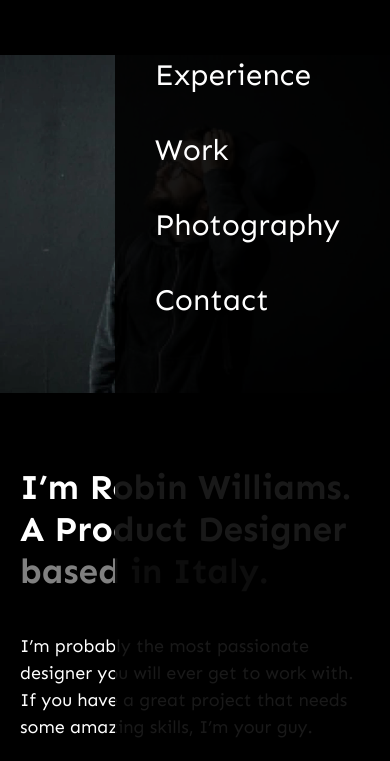
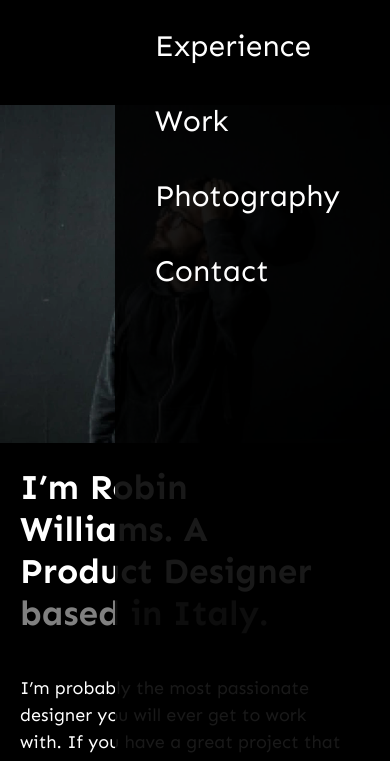
Before and after one commit to Chizhenok/maket-Portfolio, a plain HTML site: page index.html in a window 390 px wide. Both pictures are taken after a click on the link 366 px from the left and 42 px from the top of the page. Shown: the part 70-831 px from the top of the page. Drawn offline with nearby package versions, Linux system fonts and the light colour scheme.

Commit message:
second commit

```diff
--- a/css/burger.css
+++ b/css/burger.css
@@ -86,13 +86,13 @@
 }
 
 .burger-menu_nav {
-  padding-top: 35px;
+  padding-top: 80px;
   padding-bottom: 35px;
   padding-left: 40px;
   padding-right: 40px;
-  position: absolute;
+  position: fixed;
   top: 74px;
-  z-index: 20;
+  z-index: -3;
   display: -webkit-box;
   display: -ms-flexbox;
   display: flex;
@@ -106,7 +106,7 @@
   -webkit-box-direction: normal;
       -ms-flex-flow: column;
           flex-flow: column;
-  height: 70vh;
+  height: 100vh;
   width: 50%;
   background-color: rgba(0, 0, 0, 0.9);
   overflow-y: auto;
@@ -122,6 +122,7 @@
   font-size: 30px;
   line-height: 250%;
   letter-spacing: 1.3;
+
 }
 
 .burger-menu_nav a:hover {
@@ -129,11 +130,15 @@
 }
 
 .burger-menu_active .burger-menu_nav {
-  right: 0;
+ right: 0;
+ z-index: 5;
   -webkit-transition: 0.4s;
   -o-transition: 0.4s;
   transition: 0.4s;
-}
+  position: fixed;
+  top: 0;
+  bottom: 0;
+ }
 }
 
 
@@ -174,10 +179,6 @@
   background-color: #C4C4C4;
 }
 
-.burger-menu_nav {
-  height: 100vh;
-}
-
 .burger-menu_nav a {
   color:#FFFFFF;
   font-family: "Sen-Regular", sans-serif;
--- a/css/main.css
+++ b/css/main.css
@@ -1,3 +1,4 @@
+
 /*
 * Prefixed by https://autoprefixer.github.io
 * PostCSS: v7.0.29,
@@ -12,9 +13,6 @@
 
 
 .start-page {
-    display: -webkit-box;
-    display: -ms-flexbox;
-    display: flex;
     position: relative;
 }
 
@@ -77,6 +75,7 @@ header .wrapper {
     fill:#FFFFFF;
     padding-top: 32px;
 }
+
 
 /*media*/
 
@@ -96,30 +95,41 @@ header .wrapper {
 
 @media all and (max-width:450px) {
 
-    .start-page .menu {
-        display: none;
-    }
-
     .logo {
         padding-top: 24px;
     }
 }
 
+
 /*******************SECTION "ABOUT HERO"***********************/
 
 .about-hero {
+    background: -o-linear-gradient(left, #000000 37.5%, #181823 37.5%);
     background: -webkit-gradient(linear, left top, right top, color-stop(37.5%, #000000), color-stop(37.5%, #181823));
-    background: -o-linear-gradient(left, #000000 37.5%, #181823 37.5%);
     background: linear-gradient(to right, #000000 37.5%, #181823 37.5%);
     width: 100vw;
     position: relative;
     z-index: 1;
+    display: -webkit-box;
+    display: -ms-flexbox;
+    display: flex;
+}
+
+.about-hero .wrapper {
+    width: 100vw;
+    display: -webkit-box;
+    display: -ms-flexbox;
+    display: flex;
+    -webkit-box-pack: end;
+        -ms-flex-pack: end;
+            justify-content: flex-end;
+    padding-right: 40px;
 }
 
 .content {
-    margin-left: 45.5%;
+    margin-top: 23.5%;
+    max-width: 738px;
     margin-bottom: 220px;
-    width: 738px;
 }
 
 h1 {
@@ -127,7 +137,6 @@ h1 {
     font-size: 78px;
     line-height: 120%;
     text-shadow: 0px 4px 4px rgba(0, 0, 0, 0.25);
-    margin-top: 34.5vh;
 }
 
  .h1-grey-color {
@@ -151,153 +160,170 @@ h1 {
     -o-object-fit: cover;
        object-fit: cover;
     position: absolute;
-    top: 18.5vh;
+    top: 18.5%;
     right: 48vw;
     z-index: -1;
 }
 
+
 /*media*/
 
-@media all and (max-width:1380px) {
+@media all and (max-width:1420px) {
+
+   .content {
+        margin-bottom: 20%;
+    }
+}
+
+
+@media all and (max-width:1350px) {
+
     .content {
         max-width: 650px;
-        margin-bottom: 40vh;
-    }
+        margin-bottom: 25%;
+    }
+
    h1 {
         font-size: 68px;
         line-height: 120%;
-        width: 650px;
-        margin-top: 33vh;
     }
     .content p {
         font-size: 16px;
         line-height: 150%;
-        max-width: 615px;
     }
 }
 
 @media all and (max-width:1200px) {
+
     .content {
         max-width: 550px;
-        margin-bottom: 25vh;
-    }
+        margin-bottom: 30%;
+    }
+
     h1 {
         font-size: 58px;
-        width: 500px;
-        margin-top: 27vh;
-    }
+    }
+
     .content p {
         font-size: 16px;
+    }
+
+    .about-hero .content img {
+        top: 15%;
+    }
+}
+
+@media all and (max-width:1000px) {
+
+    .about-hero {
+        background:#000000;
+    }
+
+    .content {
         max-width: 480px;
-    }
-    .about-hero .content img {
-        top: 15vh;
-    }
-}
-
-@media all and (max-width:1100px) {
-    .content {
-        margin-bottom: 20vh;
-    }
-}
-
-@media all and (max-width:1000px) {
-    .content {
-        max-width: 450px;
-        margin-bottom: 17vh;
-    }
+        margin-top: 25%;
+        margin-bottom: 15%;
+    }
+
     h1 {
         font-size: 48px;
-        width: 450px;
-        margin-top: 20vh;
-    }
-    .content p {
-        max-width: 430px;
-    }
+    }
+
     .about-hero .content img {
-        top: 13vh;
+       top: 120px;
     }
 }
 
 @media all and (max-width:880px) {
-    .about-hero {
-        background:#000000;
+
+    .content {
+        max-width: 440px;
+        margin-top: 30%;
+    }
+
+    h1 {
+        font-size: 46px;
+    }
+
+    .about-hero .content img {
+        top: 100px;
     }
 }
 
 @media all and (max-width:768px) {
-    .about-hero {
-        background:#000000;
-        position: static;
-    }
-
     .content {
-        margin-left: 320px;
+        margin-top: 198px;
         margin-bottom: 220px;
+        max-width: 408px;
     }
 
     h1 {
         font-size: 56px;
-        margin-top: 198px;
-        margin-left: -40px;
-        width: 300px;
+        max-width: 300px;
         position: relative;
     }
     .h1-grey-color {
         position: absolute;
         top: 270px;
         left: 0;
-        width: 400px;
+        width: 408px;
     }
 
     .content p {
         font-size: 18px;
         line-height: 150%;
-        max-width: 408px;
-        margin-left: -40px;
         margin-top: 100px;
     }
 
     .about-hero picture {
-        width: 384px;
+        max-width: 384px;
     }
 
     .about-hero .content img {
         max-width: 100%;
         right: 50vw;
-        margin-top: 50px;
+        top: 12%;
     }
 }
 
 @media all and (max-width:730px) {
 
+    .content {
+        margin-top: 250px;
+        max-width: 350px;
+    }
+
     h1 {
-        margin-top: 250px;
         font-size: 40px;
-        width: 90%;
+        max-width:none;
         position: static;
     }
     .h1-grey-color {
         position: static;
+        width:inherit;
     }
 
     .content p {
-        max-width: 80%;
         margin-top: 40px;
     }
 }
 
-@media all and (max-width:700px){
+
+@media all and (max-width:650px) {
+
+    .content {
+        margin-top: 750px;
+        margin-bottom: 100px;
+        max-width: 600px;
+    }
 
     h1 {
-        margin-left: -60px;
-    }
+        font-size: 56px;
+    }
+
     .content p {
-        margin-left: -60px;
-    }
-}
-
-@media all and (max-width:650px) {
+        font-size: 20px;
+    }
 
 .about-hero .content img {
         right: 0px;
@@ -305,33 +331,11 @@ h1 {
         max-width: 100%;
         margin-top: 15px;
     }
-    .content {
-        margin-left: 0px;
-        margin-top: 750px;
-        margin-bottom: 100px;
-        max-width: 600px;
-    }
-
-    h1 {
-        font-size: 56px;
-        margin-left: 0px;
-        max-width: 580px;
-    }
-
-    .content p {
-        font-size: 20px;
-        margin-left: 0px;
-        max-width: 580px;
-    }
 }
 
 @media all and (max-width:630px) {
         .content {
         margin-top: 700px;
-        }
-
-        .content p {
-            max-width: 550px;
     }
 }
 
@@ -344,43 +348,33 @@ h1 {
     h1 {
         font-size: 50px;
     }
-
-    .content p {
+}
+
+@media all and (max-width:530px) {
+    .content {
         max-width: 500px;
-    }
-}
-
-@media all and (max-width:540px) {
-    .content {
-        max-width: 530px;
-        margin-top: 650px;
+        margin-top: 610px;
     }
 
     h1 {
         font-size: 48px;
     }
-
-    .content p {
-        max-width: 470px;
-    }
-}
-
-@media all and (max-width:515px) {
+}
+
+@media all and (max-width:480px) {
+
     .content {
-        max-width: 490px;
-        margin-top: 635px;
+        max-width: 480px;
+        margin-top: 590px;
     }
 
     h1 {
         font-size: 46px;
     }
-
-    .content p {
-        max-width: 440px;
-    }
-}
-
-@media all and (max-width:490px) {
+}
+
+@media all and (max-width:460px) {
+
     .content {
         max-width: 450px;
         margin-top: 570px;
@@ -391,13 +385,13 @@ h1 {
     }
 
     .content p {
-        max-width: 400px;
         font-size: 18px;
         line-height: 150%;
     }
 }
 
 @media all and (max-width:430px) {
+
     .content {
         max-width: 420px;
     }
@@ -405,13 +399,10 @@ h1 {
     h1 {
         font-size: 38px;
     }
-
-    .content p {
-        max-width: 380px;
-    }
 }
 
 @media all and (max-width:410px) {
+
     .content {
         max-width: 400px;
         margin-top: 500px;
@@ -419,15 +410,11 @@ h1 {
 
     h1 {
         font-size: 35px;
-        margin-left: 0px;
-    }
-
-    .content p {
-        max-width: 360px;
     }
 }
 
 @media all and (max-width:390px) {
+
     .content {
         max-width: 380px;
         margin-top: 490px;
@@ -435,11 +422,6 @@ h1 {
 
     h1 {
         font-size: 35px;
-        margin-left: 0px;
-    }
-
-    .content p {
-        max-width: 340px;
     }
 }
 
@@ -447,17 +429,15 @@ h1 {
 
     .content {
         max-width: 360px;
-        margin-top: 360px;
+        margin-top: 410px;
         margin-bottom: 65px;
     }
 
     h1 {
         font-size: 32px;
-        width: 90%;
     }
 
     .content p {
-        max-width: 300px;
         margin-top: 18px;
     }
 
@@ -470,17 +450,14 @@ h1 {
 
     .content {
         max-width: 315px;
-        margin-top: 350px;
+        margin-top: 390px;
     }
 
     h1 {
         font-size: 29px;
     }
-
-    .content p {
-        max-width: 285px;
-    }
-}
+}
+
 
 /*******************SECTION "ABOUT HERO WORK"***********************/
 
@@ -1826,12 +1803,12 @@ h3 {
 .wr-feedback-left {
     margin-right: 24px;
     margin-top: 119px;
-    max-width: 50%;
+    width: 50%;
 }
 
 .wr-feedback-right {
     margin-top: 112px;
-    max-width: 50%;
+    width: 50%;
 }
 
 .feedback-page h2 {
@@ -1860,7 +1837,7 @@ h3 {
     -webkit-box-direction: normal;
         -ms-flex-direction: column;
             flex-direction: column;
-    min-width: 273%;
+    max-width: 83%;
 }
 
 .feedback-page form input, .feedback-page form textarea {
@@ -1877,6 +1854,8 @@ h3 {
     margin-bottom: 38px;
     padding-left: 24px;
     padding-right: 24px;
+    -webkit-box-sizing: border-box;
+            box-sizing: border-box;
 }
 
 
@@ -1889,6 +1868,8 @@ h3 {
     margin-bottom: 36px;
     resize: none;
     padding: 24px;
+    -webkit-box-sizing: border-box;
+            box-sizing: border-box;
 }
 
 .feedback-page form textarea:focus {
@@ -1927,16 +1908,6 @@ h3 {
         margin-left: 0px;
     }
 
-    .feedback-page form {
-        min-width: 230%;
-    }
-}
-
-@media all and (max-width:1100px) {
-
-    .feedback-page form {
-        min-width: 200%;
-    }
 }
 
 
@@ -1957,16 +1928,9 @@ h3 {
         margin-right: 30px;
     }
 
-    .feedback-page form {
-        min-width: 190%;
-    }
 }
 
 @media all and (max-width:900px) {
-
-    .feedback-page form {
-        min-width: 180%;
-    }
 
     .wr-feedback-left {
         margin-right: 20px;
@@ -1995,7 +1959,7 @@ h3 {
     }
 
     .feedback-page form {
-        min-width: 173%;
+        max-width: 100%;
     }
 }
 
@@ -2007,17 +1971,6 @@ h3 {
 
     .feedback-page .wr-feedback-left p {
         max-width: 300px;
-    }
-
-    .feedback-page form {
-        min-width: 160%;
-    }
-}
-
-@media all and (max-width:650px) {
-
-    .feedback-page form {
-        min-width: 145%;
     }
 }
 
@@ -2033,12 +1986,12 @@ h3 {
     .wr-feedback-left {
         margin-top: 48px;
         margin-right: 0px;
-        max-width: 100%;
+        width: 100%;
     }
 
     .wr-feedback-right {
         margin-top: 48px;
-        max-width: 100%;
+        width: 100%;
     }
 
     .feedback-page h2 {
@@ -2055,7 +2008,7 @@ h3 {
     }
 
       .feedback-page form {
-        min-width: 100%;
+        max-width: 100%;
     }
 }
 
@@ -2153,6 +2106,24 @@ h3 {
 
 
 /****************media*****************/
+
+@media all and (max-width:1250px) {
+    .footer-right nav li {
+        width: 180px;
+    }
+}
+
+@media all and (max-width:1050px) {
+    .footer-right nav li {
+        width: 150px;
+    }
+}
+
+@media all and (max-width:900px) {
+    .footer-right nav li {
+        width: 130px;
+    }
+}
 
 @media all and (max-width:768px) {
 
```
Also changed, not shown: index.html (+1 -1 lines), css/settings.css (line endings or trailing spaces). Lines whose indentation alone changed are shown as unchanged.
